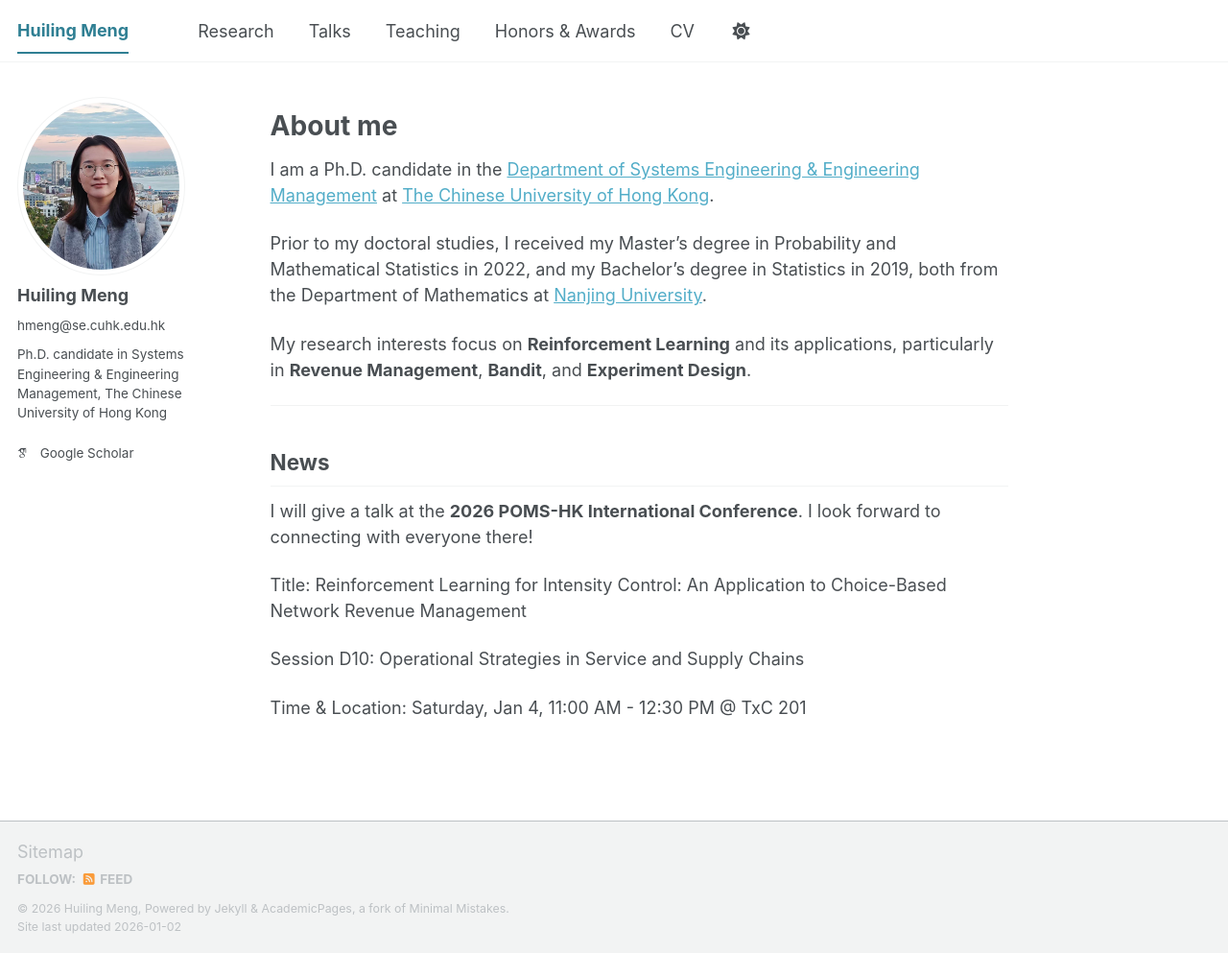
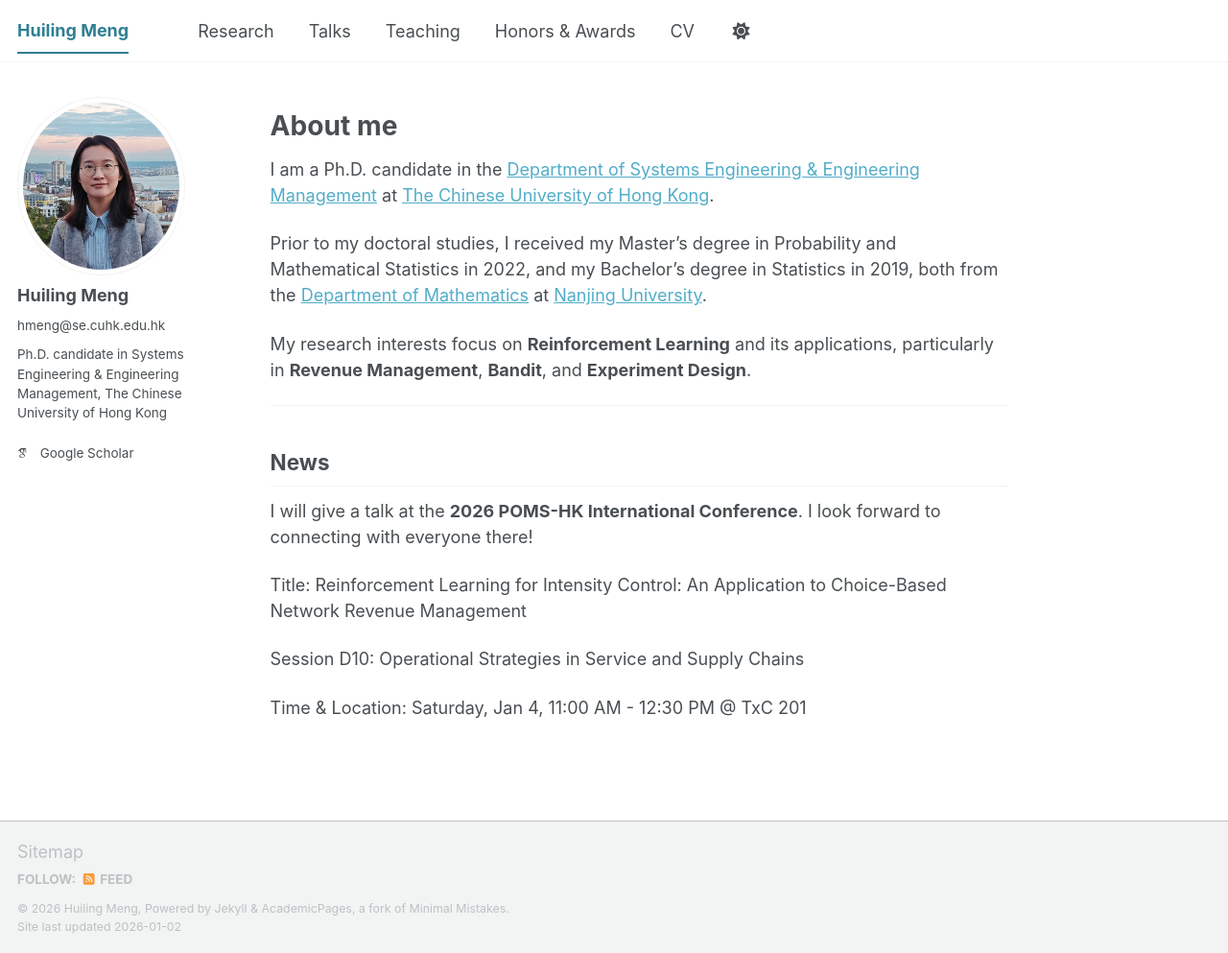
Before and after one commit to huilingmeng/huilingmeng.github.io, a Jekyll site: the page built from _pages/about.md, in a window 1280 px wide and 993 px high. Shown: the whole window at 96% size. Built offline with Jekyll 4.4.1, drawn with Linux system fonts in a browser that asks for light colours; some web fonts are replaced; a script bundle is joined from its source files by our own code; library files that are not in the unit come from our copies; part of the change alters nothing that is shown.

```diff
--- a/_pages/about.md
+++ b/_pages/about.md
@@ -12,7 +12,7 @@ About me
 
 I am a Ph.D. candidate in the [Department of Systems Engineering & Engineering Management](https://www.se.cuhk.edu.hk/) at [The Chinese University of Hong Kong](https://www.cuhk.edu.hk/english/).
 
-Prior to my doctoral studies, I received my Master's degree in Probability and Mathematical Statistics in 2022, and my Bachelor's degree in Statistics in 2019, both from the Department of Mathematics at [Nanjing University](https://www.nju.edu.cn/en/).
+Prior to my doctoral studies, I received my Master's degree in Probability and Mathematical Statistics in 2022, and my Bachelor's degree in Statistics in 2019, both from the [Department of Mathematics](https://math.nju.edu.cn/) at [Nanjing University](https://www.nju.edu.cn/en/).
 
 
 My research interests focus on **Reinforcement Learning** and its applications, particularly in **Revenue Management**, **Bandit**, and **Experiment Design**.
```
